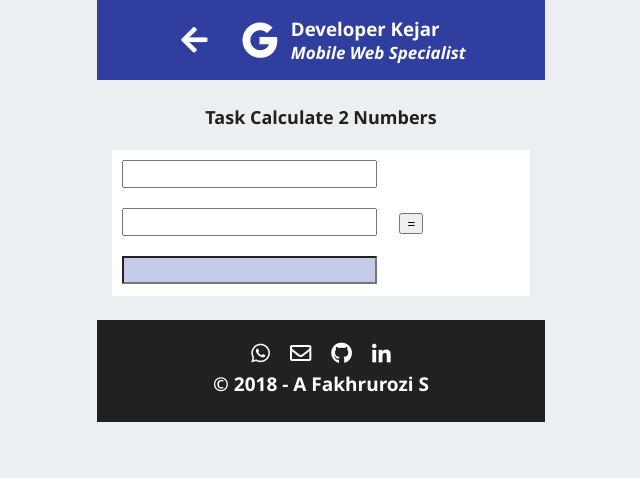
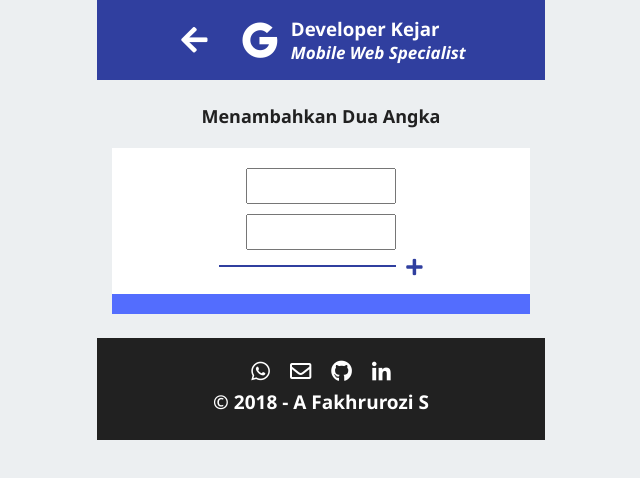
Before and after one commit to haifahrul/google-mws, a plain HTML site: page public/project1/index.html in a window 1280 px wide. Shown: the whole page, without its empty margins (319-959 px from the left). Drawn offline with Linux system fonts and the light colour scheme.

Commit message:
fix redesign menu calculator - project1

```diff
--- a/public/project1/css/project1.scss
+++ b/public/project1/css/project1.scss
@@ -3,9 +3,47 @@
 .calculate {
   background: $color-white;
   margin-bottom: 20px;
+  padding-top: 20px;
+  color: $primary-color-dark;
+  // padding-bottom: 10px;
   input {
     font-size: 1.2em;
-    margin: 10px;
+    margin-bottom: 10px;
+    line-height: 30px;
+    font-size: 25px;
+    width: 150px;
+    text-align: center;
+  }
+  input[type="number"]::-webkit-inner-spin-button,
+  input[type="number"]::-webkit-outer-spin-button {
+    -webkit-appearance: none;
+    margin: 0;
+  }
+  .operator {
+    margin-bottom: 20px;
+    .line {
+      border: 1px solid $primary-color-dark;
+      width: 175px;
+      height: 0;
+      margin-top: 5px;
+      margin-right: 10px;
+    }
+    .icon-plus {
+      font-size: 14px;
+    }
+  }
+
+  .result {
+    margin-top: 10px;
+    padding: 10px;
+    background: $accent-color;
+    color: $color-white;
+    text-align: center;
+    font-size: 1.6em;
+    font-weight: bold;
+    #result {
+      // color: $color-white;
+    }
   }
 }
 
--- a/public/project1/index.html
+++ b/public/project1/index.html
@@ -1,7 +1,7 @@
 <html>
 
 <head>
-    <title>Task Calculate 2 Numbers</title>
+    <title>Project 1</title>
     <meta name="viewport" content="width=device-width, initial-scale=1">
     <link href="../css/fontawesome-free/css/all.min.css" rel="stylesheet">
     <link rel="stylesheet" href="../css/main.css">
@@ -13,16 +13,21 @@
         <div class="header align-center" w3-include-html="../header-back.html"></div>
         <div class="wrap">
             <div class="title align-center text-center">
-                Task Calculate 2 Numbers
+                Menambahkan Dua Angka
             </div>
             <div class="calculate">
-                <input type="number" />
-                &nbsp; + &nbsp;
-                <input type="number" />
-                &nbsp;
-                <button> = </button>
-                &nbsp;
-                <input class="result" type="text" readonly />
+                <div class="align-center">
+                    <input type="number" name="input1" />
+                </div>
+                <div class="align-center">
+                    <input type="number" name="input2" />
+                </div>
+                <div class="align-center operator">
+                    <span class="line"></span>
+                    <!-- <i class="fas fa-plus fa-lg"></i> -->
+                    <span class="icon-plus"><i class="fas fa-plus fa-lg"></i></span>
+                </div>
+                <div id="result" class="result"></div>
             </div>
         </div>
         <div class='footer align-center text-center' w3-include-html="../footer.html"></div>
--- a/public/project1/js/project1.js
+++ b/public/project1/js/project1.js
@@ -1,16 +1,24 @@
-function add2numbers() {
-  let input = document.querySelectorAll("input");
-  let value1 = input[0].value;
-  let value2 = input[1].value;
-  let result;
-
-  result = parseFloat(value1) + parseFloat(value2);
-
-  if (!isNaN(result) && result !== "") {
-    input[2].value = result;
+function calculate() {
+  if (this.name === "input1") {
+    input1 = this.value;
+  }
+  if (this.name === "input2") {
+    input2 = this.value;
+  }
+  if (input1 && input2) {
+    result = parseFloat(input1) + parseFloat(input2);
+    document.getElementById("result").innerHTML = result;
+  } else {
+    document.getElementById("result").innerHTML = "";
   }
 }
 
-let button = document.querySelector("button");
+let result;
+let input1;
+let input2;
+let i;
+const allInput = document.getElementsByTagName("input");
 
-button.addEventListener("click", add2numbers);
+for (i = 0; i < allInput.length; i++) {
+  allInput[i].addEventListener("keyup", calculate, false);
+}
```
Also changed, not shown: public/project1/css/project1.css.
